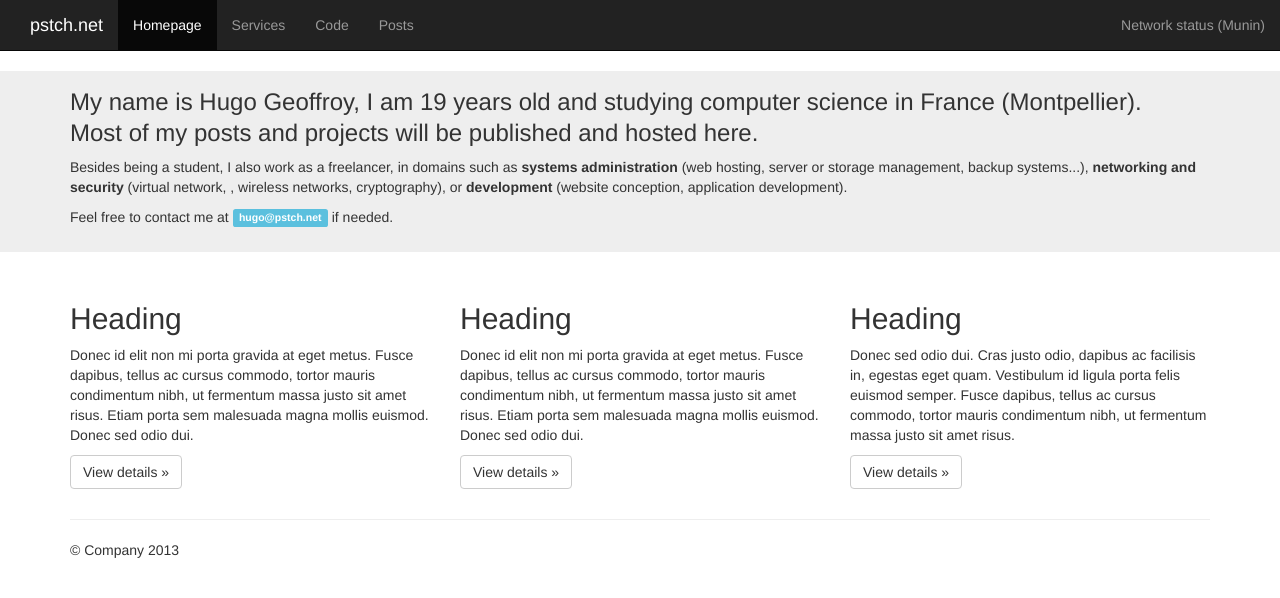
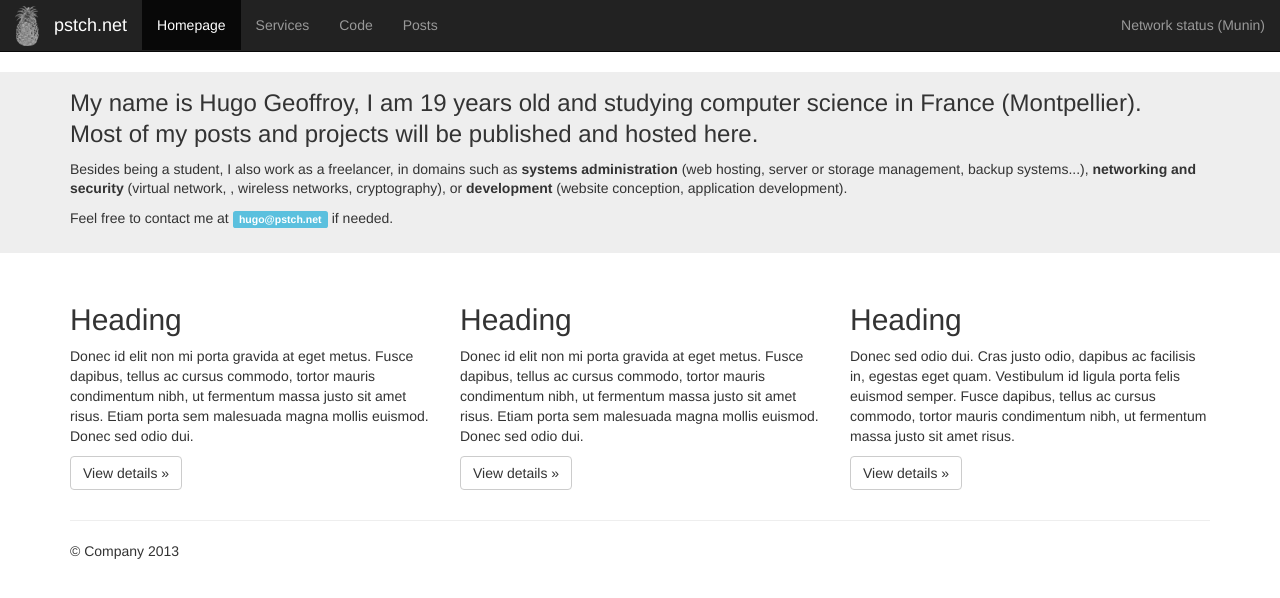
Before and after one commit to pstch/pstch-www, a Jekyll site: the page built from index.html, in a window 1280 px wide. Shown: the top 598 px of the page. Built offline with Jekyll 4.4.1, drawn with Linux system fonts in a browser that asks for light colours.

```diff
--- a/_includes/menu.html
+++ b/_includes/menu.html
@@ -8,7 +8,7 @@
       <span class="icon-bar"></span>
       <span class="icon-bar"></span>
     </button>
-    <a class="navbar-brand" href="#"><img id="logo" gitsrc="/media/images/pineapple.png">pstch.net</a>
+    <a class="navbar-brand" href="#"><img id="logo" src="/media/images/pineapple.png">pstch.net</a>
   </div>
 
   <!-- Collect the nav links, forms, and other content for toggling -->
```
